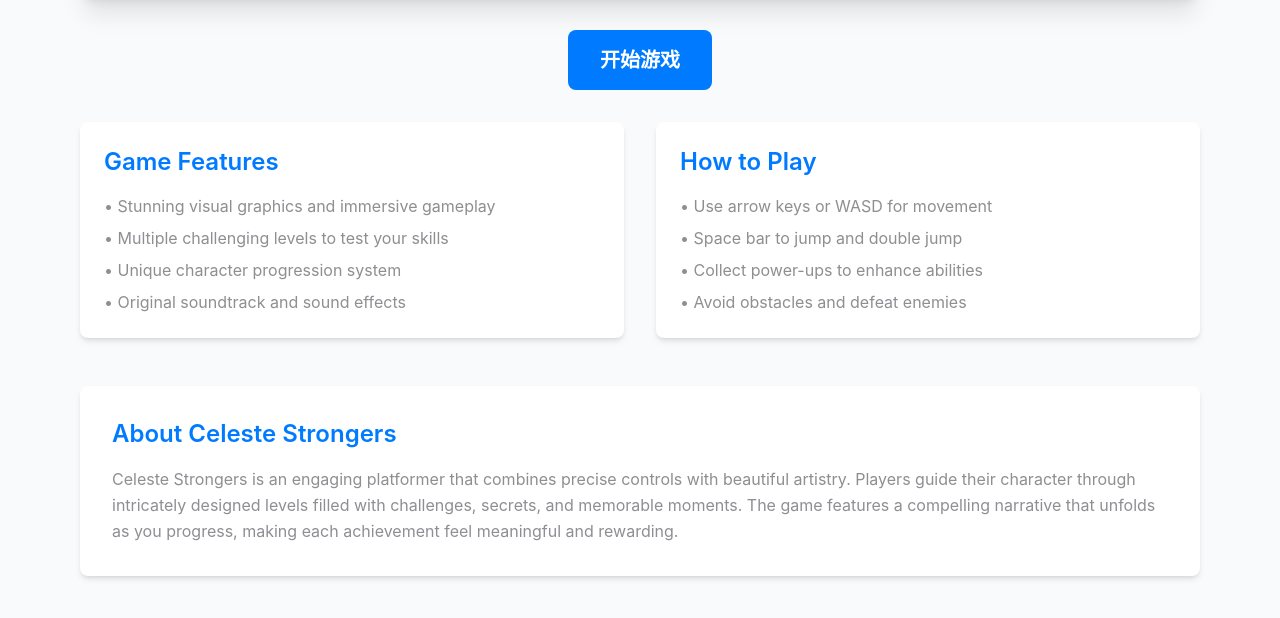
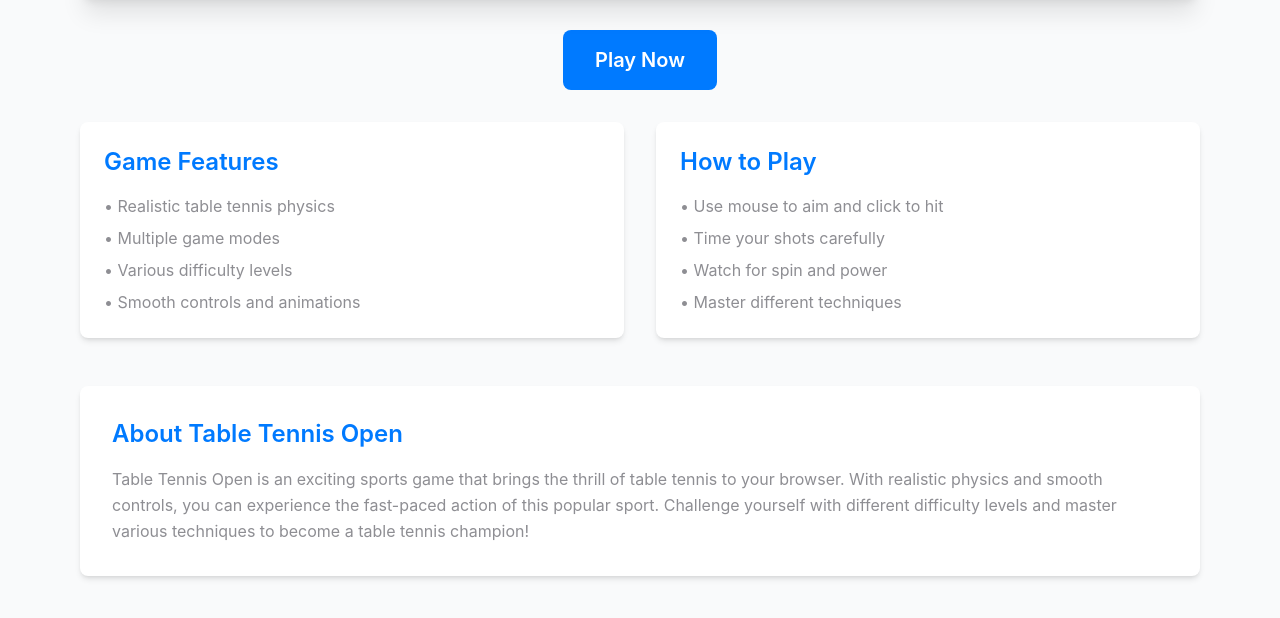
Before and after one commit to Ophelia-Helen/celeste-brianna-helen.com, a plain HTML site: page index.html in a window 1280 px wide. Shown: the part 316-934 px from the top of the page. Drawn offline with nearby package versions, Linux system fonts and the light colour scheme.

Commit message:
Update index.html

```diff
--- a/index.html
+++ b/index.html
@@ -28,18 +28,22 @@
             Embark on an extraordinary journey through mystical landscapes and challenging obstacles
         </div>
 
-        <div class="aspect-w-16 aspect-h-9 mb-8 rounded-lg overflow-hidden shadow-xl">
+        <div class="aspect-w-16 aspect-h-9 mb-8 rounded-lg overflow-hidden shadow-xl relative">
+            <div id="loading" class="absolute inset-0 flex items-center justify-center bg-gray-100">
+                <div class="text-[#007AFF] text-xl">Loading game...</div>
+            </div>
             <iframe
-                src="https://www.miniplay.com/embed/cat-mario"
+                src="https://www.miniplay.com/embed/table-tennis-open"
                 class="w-full h-full"
                 allowfullscreen
-                loading="lazy">
+                loading="lazy"
+                onload="document.getElementById('loading').style.display='none'">
             </iframe>
         </div>
 
         <div class="text-center mb-8">
-            <a href="https://www.miniplay.com/game/cat-mario" target="_blank" class="inline-block bg-[#007AFF] text-white px-8 py-4 rounded-lg text-xl font-semibold hover:bg-blue-600 transition-colors">
-                开始游戏
+            <a href="https://www.miniplay.com/game/table-tennis-open" target="_blank" class="inline-block bg-[#007AFF] text-white px-8 py-4 rounded-lg text-xl font-semibold hover:bg-blue-600 transition-colors">
+                Play Now
             </a>
         </div>
 
@@ -47,28 +51,28 @@
             <div class="bg-white p-6 rounded-lg shadow-md">
                 <h2 class="text-2xl font-semibold mb-4 text-[#007AFF]">Game Features</h2>
                 <ul class="space-y-2 text-[#8E8E93]">
-                    <li>• Stunning visual graphics and immersive gameplay</li>
-                    <li>• Multiple challenging levels to test your skills</li>
-                    <li>• Unique character progression system</li>
-                    <li>• Original soundtrack and sound effects</li>
+                    <li>• Realistic table tennis physics</li>
+                    <li>• Multiple game modes</li>
+                    <li>• Various difficulty levels</li>
+                    <li>• Smooth controls and animations</li>
                 </ul>
             </div>
 
             <div class="bg-white p-6 rounded-lg shadow-md">
                 <h2 class="text-2xl font-semibold mb-4 text-[#007AFF]">How to Play</h2>
                 <ul class="space-y-2 text-[#8E8E93]">
-                    <li>• Use arrow keys or WASD for movement</li>
-                    <li>• Space bar to jump and double jump</li>
-                    <li>• Collect power-ups to enhance abilities</li>
-                    <li>• Avoid obstacles and defeat enemies</li>
+                    <li>• Use mouse to aim and click to hit</li>
+                    <li>• Time your shots carefully</li>
+                    <li>• Watch for spin and power</li>
+                    <li>• Master different techniques</li>
                 </ul>
             </div>
         </div>
 
         <div class="bg-white p-8 rounded-lg shadow-md mb-12">
-            <h2 class="text-2xl font-semibold mb-4 text-[#007AFF]">About Celeste Strongers</h2>
+            <h2 class="text-2xl font-semibold mb-4 text-[#007AFF]">About Table Tennis Open</h2>
             <p class="text-[#8E8E93] leading-relaxed">
-                Celeste Strongers is an engaging platformer that combines precise controls with beautiful artistry. Players guide their character through intricately designed levels filled with challenges, secrets, and memorable moments. The game features a compelling narrative that unfolds as you progress, making each achievement feel meaningful and rewarding.
+                Table Tennis Open is an exciting sports game that brings the thrill of table tennis to your browser. With realistic physics and smooth controls, you can experience the fast-paced action of this popular sport. Challenge yourself with different difficulty levels and master various techniques to become a table tennis champion!
             </p>
         </div>
     </div>
```
